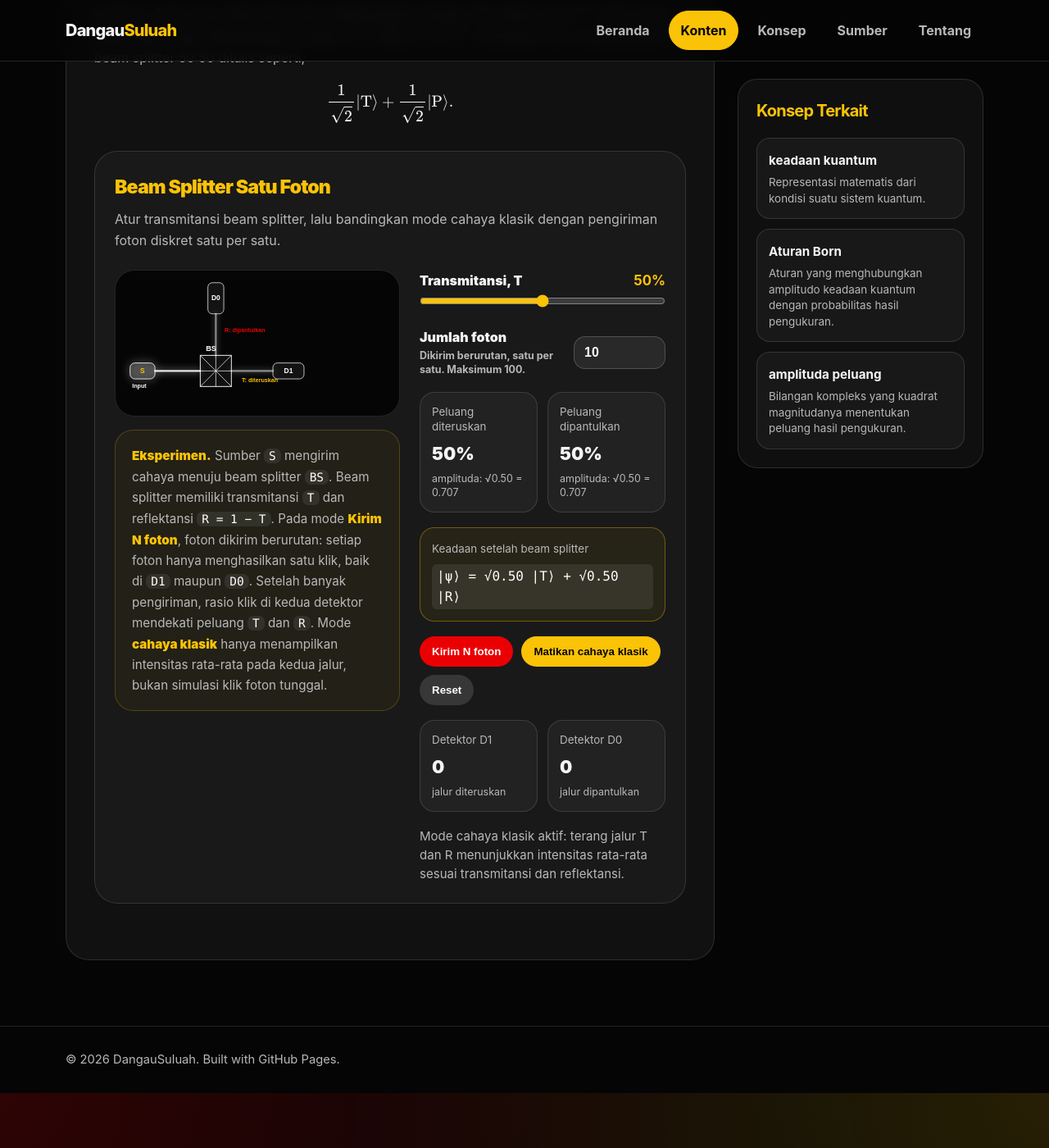
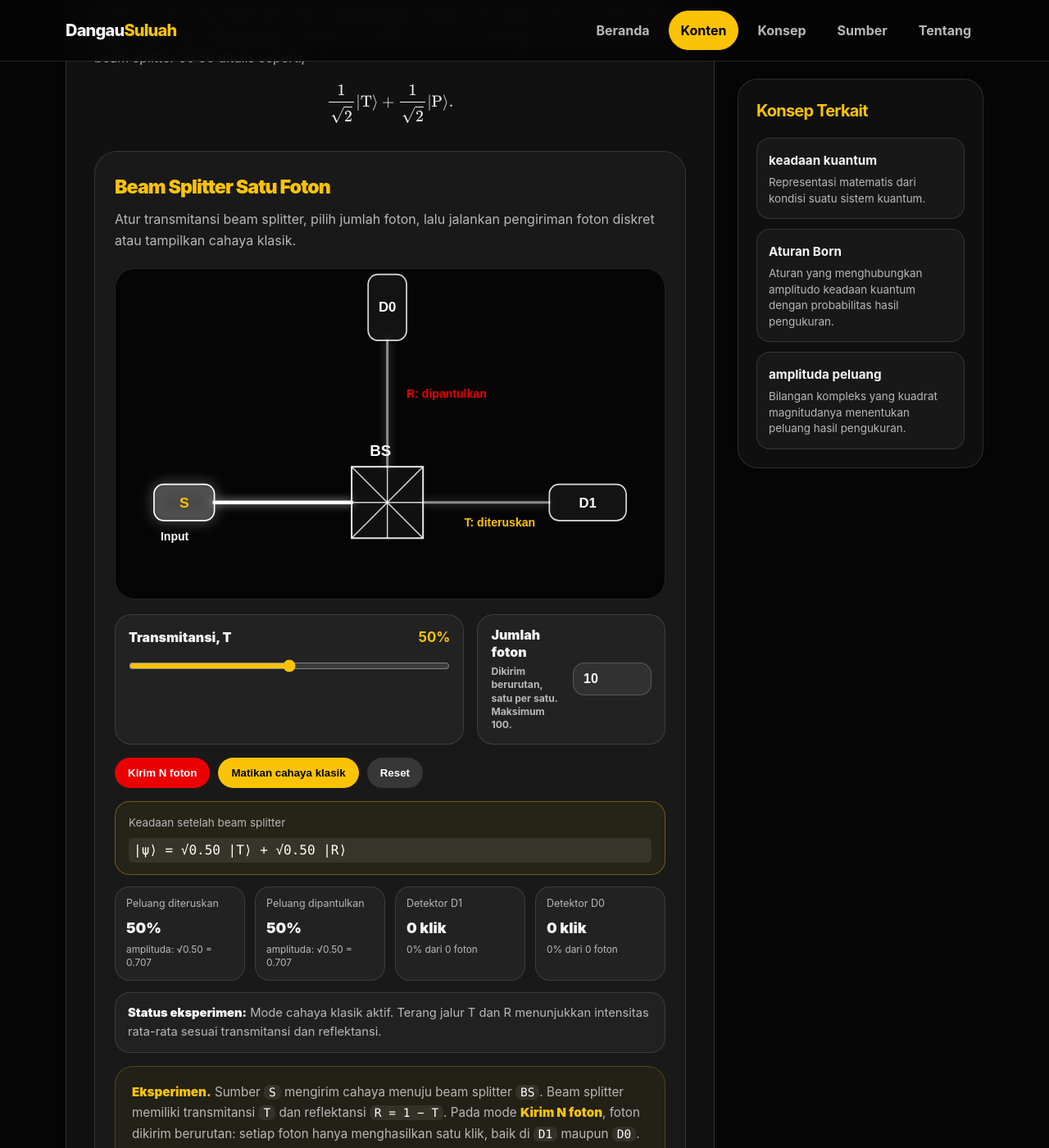
Before and after one commit to dangausuluah/dangausuluah.github.io, a Jekyll site: the page built from _contents/tentang-foton.md, in a window 1280 px wide and 1400 px high, scrolled down 1147 px. Shown: the whole window at 82% size. Built offline with Jekyll 4.4.1, drawn with Linux system fonts in a browser that asks for light colours.

Commit message:
Update single-beam-splitter-demo.html

```diff
--- a/_includes/single-beam-splitter-demo.html
+++ b/_includes/single-beam-splitter-demo.html
@@ -12,7 +12,7 @@
     }
 
     .sbs-header {
-      margin-bottom: 22px;
+      margin-bottom: 20px;
     }
 
     .sbs-header h2 {
@@ -26,19 +26,7 @@
       margin: 0;
       color: var(--muted, #bdbdbd);
       line-height: 1.6;
-      max-width: 850px;
-    }
-
-    .sbs-panel {
-      display: grid;
-      grid-template-columns: minmax(0, 1.45fr) minmax(300px, 0.75fr);
-      gap: 24px;
-      align-items: start;
-    }
-
-    .sbs-left-column {
-      display: grid;
-      gap: 16px;
+      max-width: 900px;
     }
 
     .sbs-stage {
@@ -46,6 +34,7 @@
       border-radius: 24px;
       background: #050505;
       overflow: hidden;
+      margin-bottom: 18px;
     }
 
     .sbs-svg {
@@ -56,28 +45,28 @@
 
     .sbs-label {
       fill: #ffffff;
-      font-size: 22px;
+      font-size: 28px;
       font-weight: 900;
       font-family: Arial, sans-serif;
     }
 
     .sbs-label-small {
       fill: #ffffff;
-      font-size: 17px;
+      font-size: 21px;
       font-weight: 800;
       font-family: Arial, sans-serif;
     }
 
     .sbs-label-red {
       fill: #EA0003;
-      font-size: 17px;
+      font-size: 21px;
       font-weight: 900;
       font-family: Arial, sans-serif;
     }
 
     .sbs-label-yellow {
       fill: #FBC306;
-      font-size: 17px;
+      font-size: 21px;
       font-weight: 900;
       font-family: Arial, sans-serif;
     }
@@ -88,7 +77,7 @@
       transition: opacity 0.2s ease, stroke-width 0.2s ease, filter 0.2s ease;
     }
 
-    /* All optical paths are white. Red/yellow are only annotation colors. */
+    /* Optical paths are white. Red/yellow are only annotation colors. */
     .sbs-input-path,
     .sbs-path-t,
     .sbs-path-r {
@@ -102,27 +91,32 @@
       opacity: 0.45;
     }
 
-    /* Classical-light mode: white glow represents average optical intensity. */
+    /*
+      Classical-light mode:
+      - input beam is the reference maximum
+      - output beam opacity/width never exceeds the input beam
+      - glow is white, same optical color as the source
+    */
     .sbs-demo.classical-mode .sbs-input-path {
-      opacity: 0.9;
-      stroke-width: 5;
-      filter: drop-shadow(0 0 10px rgba(255,255,255,0.75));
+      opacity: 1;
+      stroke-width: 7;
+      filter: drop-shadow(0 0 8px rgba(255,255,255,0.72));
     }
 
     .sbs-demo.classical-mode .sbs-path-t,
     .sbs-demo.classical-mode .sbs-path-r {
-      filter: drop-shadow(0 0 9px rgba(255,255,255,0.78));
+      filter: drop-shadow(0 0 8px rgba(255,255,255,0.72));
     }
 
     .sbs-source rect {
       fill: rgba(255,255,255,0.055);
-      stroke: rgba(255,255,255,0.88);
-      stroke-width: 2;
+      stroke: rgba(255,255,255,0.9);
+      stroke-width: 2.5;
     }
 
     .sbs-source text {
       fill: #ffffff;
-      font-size: 20px;
+      font-size: 26px;
       font-weight: 900;
       font-family: Arial, sans-serif;
     }
@@ -131,7 +125,7 @@
     .sbs-demo.classical-mode .sbs-source rect {
       stroke: #ffffff;
       fill: rgba(255,255,255,0.16);
-      filter: drop-shadow(0 0 14px #ffffff);
+      filter: drop-shadow(0 0 12px rgba(255,255,255,0.86));
     }
 
     .sbs-source.active text,
@@ -141,24 +135,24 @@
 
     .sbs-beam-splitter rect {
       fill: rgba(255,255,255,0.045);
-      stroke: rgba(255,255,255,0.88);
-      stroke-width: 2.5;
+      stroke: rgba(255,255,255,0.9);
+      stroke-width: 3;
     }
 
     .sbs-beam-splitter line {
       stroke: rgba(255,255,255,0.82);
-      stroke-width: 2;
+      stroke-width: 2.2;
     }
 
     .sbs-detector rect {
       fill: rgba(255,255,255,0.055);
-      stroke: rgba(255,255,255,0.85);
-      stroke-width: 2;
+      stroke: rgba(255,255,255,0.86);
+      stroke-width: 2.5;
     }
 
     .sbs-detector text {
       fill: #ffffff;
-      font-size: 20px;
+      font-size: 25px;
       font-weight: 900;
       font-family: Arial, sans-serif;
     }
@@ -169,9 +163,18 @@
       filter: drop-shadow(0 0 12px #FBC306);
     }
 
-    .sbs-controls {
+    .sbs-parameter-grid {
       display: grid;
-      gap: 18px;
+      grid-template-columns: minmax(0, 1.3fr) minmax(220px, 0.7fr);
+      gap: 16px;
+      margin-bottom: 16px;
+    }
+
+    .sbs-parameter-box {
+      border: 1px solid var(--border, rgba(255,255,255,0.14));
+      border-radius: 20px;
+      padding: 14px 16px;
+      background: rgba(255,255,255,0.045);
     }
 
     .sbs-slider-head {
@@ -181,6 +184,7 @@
       gap: 14px;
       color: var(--text, #ffffff);
       font-weight: 900;
+      margin-bottom: 10px;
     }
 
     .sbs-slider-head strong {
@@ -195,7 +199,7 @@
 
     .sbs-number-row {
       display: grid;
-      grid-template-columns: 1fr 112px;
+      grid-template-columns: minmax(0, 1fr) 96px;
       gap: 12px;
       align-items: center;
     }
@@ -211,7 +215,7 @@
       margin-top: 4px;
       color: var(--muted, #bdbdbd);
       font-weight: 700;
-      font-size: 0.78rem;
+      font-size: 0.76rem;
     }
 
     .sbs-number-input {
@@ -226,75 +230,17 @@
       font-size: 1rem;
     }
 
-    .sbs-card-grid {
-      display: grid;
-      grid-template-columns: 1fr 1fr;
-      gap: 12px;
-    }
-
-    .sbs-card {
-      border: 1px solid var(--border, rgba(255,255,255,0.14));
-      border-radius: 18px;
-      padding: 14px;
-      background: rgba(255,255,255,0.045);
-    }
-
-    .sbs-card span {
-      display: block;
-      color: var(--muted, #bdbdbd);
-      font-size: 0.84rem;
-      margin-bottom: 7px;
-      line-height: 1.35;
-    }
-
-    .sbs-card strong {
-      display: block;
-      color: var(--text, #ffffff);
-      font-size: 1.35rem;
-      font-weight: 900;
-      margin-bottom: 4px;
-    }
-
-    .sbs-card small {
-      display: block;
-      color: var(--muted, #bdbdbd);
-      font-size: 0.78rem;
-      line-height: 1.35;
-    }
-
-    .sbs-state-box {
-      border: 1px solid rgba(251,195,6,0.35);
-      border-radius: 18px;
-      padding: 14px;
-      background: rgba(251,195,6,0.06);
-    }
-
-    .sbs-state-box span {
-      display: block;
-      color: var(--muted, #bdbdbd);
-      font-size: 0.84rem;
-      margin-bottom: 8px;
-    }
-
-    .sbs-state-box code {
-      display: block;
-      color: #ffffff;
-      font-size: 1rem;
-      line-height: 1.6;
-      white-space: normal;
-      font-family: "Consolas", "Courier New", monospace;
-    }
-
     .sbs-buttons {
       display: flex;
       flex-wrap: wrap;
       gap: 10px;
+      margin-bottom: 16px;
     }
 
     .sbs-buttons button {
       border: 0;
       border-radius: 999px;
-      padding: 11px 15px;
+      padding: 11px 16px;
       font-weight: 900;
       cursor: pointer;
       transition: 0.2s ease;
@@ -327,11 +273,81 @@
       color: #ffffff;
     }
 
-    .sbs-result {
+    .sbs-state-box {
+      border: 1px solid rgba(251,195,6,0.35);
+      border-radius: 18px;
+      padding: 14px 16px;
+      background: rgba(251,195,6,0.06);
+      margin-bottom: 14px;
+    }
+
+    .sbs-state-box span {
+      display: block;
+      color: var(--muted, #bdbdbd);
+      font-size: 0.84rem;
+      margin-bottom: 8px;
+    }
+
+    .sbs-state-box code {
+      display: block;
+      color: #ffffff;
+      font-size: 1rem;
+      line-height: 1.6;
+      white-space: normal;
+      font-family: "Consolas", "Courier New", monospace;
+    }
+
+    .sbs-card-grid {
+      display: grid;
+      grid-template-columns: repeat(4, minmax(0, 1fr));
+      gap: 12px;
+      margin-bottom: 14px;
+    }
+
+    .sbs-card {
+      border: 1px solid var(--border, rgba(255,255,255,0.14));
+      border-radius: 18px;
+      padding: 12px 13px;
+      background: rgba(255,255,255,0.045);
+    }
+
+    .sbs-card span {
+      display: block;
+      color: var(--muted, #bdbdbd);
+      font-size: 0.78rem;
+      margin-bottom: 7px;
+      line-height: 1.35;
+    }
+
+    .sbs-card strong {
+      display: block;
+      color: var(--text, #ffffff);
+      font-size: 1.12rem;
+      font-weight: 900;
+      margin-bottom: 4px;
+    }
+
+    .sbs-card small {
+      display: block;
+      color: var(--muted, #bdbdbd);
+      font-size: 0.74rem;
+      line-height: 1.35;
+    }
+
+    .sbs-status {
+      border: 1px solid rgba(255,255,255,0.12);
+      border-radius: 18px;
+      padding: 13px 15px;
+      background: rgba(255,255,255,0.035);
       color: var(--muted, #bdbdbd);
       line-height: 1.55;
-      font-size: 0.94rem;
-      margin: 0;
+      font-size: 0.92rem;
+      margin-bottom: 16px;
+    }
+
+    .sbs-status strong {
+      color: #ffffff;
+      font-weight: 900;
     }
 
     .sbs-caption {
@@ -359,17 +375,35 @@
     }
 
     @media (max-width: 920px) {
-      .sbs-panel {
+      .sbs-parameter-grid {
         grid-template-columns: 1fr;
       }
 
+      .sbs-card-grid {
+        grid-template-columns: repeat(2, minmax(0, 1fr));
+      }
+
       .sbs-label {
-        font-size: 19px;
+        font-size: 24px;
       }
 
       .sbs-label-red,
       .sbs-label-yellow {
-        font-size: 15px;
+        font-size: 18px;
+      }
+    }
+
+    @media (max-width: 560px) {
+      .sbs-demo {
+        padding: 18px;
+      }
+
+      .sbs-card-grid {
+        grid-template-columns: 1fr;
+      }
+
+      .sbs-buttons button {
+        width: 100%;
       }
     }
   </style>
@@ -377,84 +411,78 @@
   <div class="sbs-header">
     <h2>Beam Splitter Satu Foton</h2>
     <p>
-      Atur transmitansi beam splitter, lalu bandingkan mode cahaya klasik dengan pengiriman foton diskret satu per satu.
+      Atur transmitansi beam splitter, pilih jumlah foton, lalu jalankan pengiriman foton diskret atau tampilkan cahaya klasik.
     </p>
   </div>
 
-  <div class="sbs-panel">
-    <div class="sbs-left-column">
   <div class="sbs-stage">
-        <svg class="sbs-svg" viewBox="0 0 820 420" role="img" aria-label="Beam splitter dengan sumber dan dua detektor">
+    <svg class="sbs-svg" viewBox="0 0 1000 600" role="img" aria-label="Beam splitter dengan sumber dan dua detektor">
+      <!-- Source -->
       <g class="sbs-source" data-source>
-            <rect x="42" y="267" width="72" height="46" rx="14"></rect>
-            <text x="78" y="296" text-anchor="middle">S</text>
+        <rect x="70" y="392" width="110" height="66" rx="18"></rect>
+        <text x="125" y="434" text-anchor="middle">S</text>
       </g>
-          <text x="48" y="340" class="sbs-label-small">Input</text>
+      <text x="82" y="494" class="sbs-label-small">Input</text>
 
+      <!-- Input path aligned to beam-splitter midpoint -->
       <line
-            x1="114"
-            y1="290"
-            x2="245"
-            y2="290"
+        x1="180"
+        y1="425"
+        x2="430"
+        y2="425"
         class="sbs-path sbs-input-path"
         data-input-path
       ></line>
 
+      <!-- Beam splitter -->
       <g class="sbs-beam-splitter">
-            <rect x="245" y="245" width="90" height="90"></rect>
-            <line x1="245" y1="335" x2="335" y2="245"></line>
-            <line x1="245" y1="245" x2="335" y2="335"></line>
-            <line x1="245" y1="290" x2="335" y2="290"></line>
-            <line x1="290" y1="245" x2="290" y2="335"></line>
+        <rect x="430" y="360" width="130" height="130"></rect>
+        <line x1="430" y1="490" x2="560" y2="360"></line>
+        <line x1="430" y1="360" x2="560" y2="490"></line>
+        <line x1="430" y1="425" x2="560" y2="425"></line>
+        <line x1="495" y1="360" x2="495" y2="490"></line>
       </g>
-          <text x="261" y="232" class="sbs-label">BS</text>
+      <text x="463" y="340" class="sbs-label">BS</text>
 
+      <!-- Equal-length output arms: 230 px each -->
       <line
-            x1="290"
-            y1="245"
-            x2="290"
-            y2="125"
+        x1="495"
+        y1="360"
+        x2="495"
+        y2="130"
         class="sbs-path sbs-path-r"
         data-path-r
       ></line>
 
       <line
-            x1="335"
-            y1="290"
-            x2="455"
-            y2="290"
+        x1="560"
+        y1="425"
+        x2="790"
+        y2="425"
         class="sbs-path sbs-path-t"
         data-path-t
       ></line>
 
-          <text x="315" y="178" class="sbs-label-red">R: dipantulkan</text>
-          <text x="365" y="323" class="sbs-label-yellow">T: diteruskan</text>
+      <!-- Path labels -->
+      <text x="530" y="235" class="sbs-label-red">R: dipantulkan</text>
+      <text x="635" y="468" class="sbs-label-yellow">T: diteruskan</text>
 
+      <!-- Detector D0: elongated along vertical path -->
       <g class="sbs-detector" data-detector="R">
-            <rect x="267" y="35" width="46" height="90" rx="13"></rect>
-            <text x="290" y="86" text-anchor="middle">D0</text>
+        <rect x="460" y="10" width="70" height="120" rx="18"></rect>
+        <text x="495" y="78" text-anchor="middle">D0</text>
       </g>
 
+      <!-- Detector D1: elongated along horizontal path -->
       <g class="sbs-detector" data-detector="T">
-            <rect x="455" y="267" width="90" height="46" rx="13"></rect>
-            <text x="500" y="296" text-anchor="middle">D1</text>
+        <rect x="790" y="392" width="140" height="66" rx="18"></rect>
+        <text x="860" y="434" text-anchor="middle">D1</text>
       </g>
     </svg>
   </div>
 
-      <div class="sbs-caption">
-        <strong>Eksperimen.</strong>
-        Sumber <code>S</code> mengirim cahaya menuju beam splitter <code>BS</code>.
-        Beam splitter memiliki transmitansi <code>T</code> dan reflektansi <code>R = 1 − T</code>.
-        Pada mode <strong>Kirim N foton</strong>, foton dikirim berurutan: setiap foton hanya menghasilkan satu klik,
-        baik di <code>D1</code> maupun <code>D0</code>. Setelah banyak pengiriman, rasio klik di kedua detektor
-        mendekati peluang <code>T</code> dan <code>R</code>. Mode <strong>cahaya klasik</strong> hanya menampilkan
-        intensitas rata-rata pada kedua jalur, bukan simulasi klik foton tunggal.
-      </div>
-    </div>
-
-    <div class="sbs-controls">
-      <div>
+  <div class="sbs-parameter-grid">
+    <div class="sbs-parameter-box">
       <div class="sbs-slider-head">
         <span>Transmitansi, T</span>
         <strong><span data-t-value>{{ initial_T }}</span>%</strong>
@@ -471,6 +499,7 @@
       />
     </div>
 
+    <div class="sbs-parameter-box">
       <div class="sbs-number-row">
         <div class="sbs-number-label">
           Jumlah foton
@@ -487,6 +516,19 @@
           data-photon-number
         />
       </div>
+    </div>
+  </div>
+
+  <div class="sbs-buttons">
+    <button type="button" data-send-n>Kirim N foton</button>
+    <button type="button" data-classical-mode>Matikan cahaya klasik</button>
+    <button type="button" data-reset>Reset</button>
+  </div>
+
+  <div class="sbs-state-box">
+    <span>Keadaan setelah beam splitter</span>
+    <code data-state-text>|ψ⟩ = √0.50 |T⟩ + √0.50 |R⟩</code>
+  </div>
 
   <div class="sbs-card-grid">
     <div class="sbs-card">
@@ -500,37 +542,33 @@
       <strong data-p-r>50%</strong>
       <small data-amp-r>amplituda: √0.50 = 0.707</small>
     </div>
-      </div>
 
-      <div class="sbs-state-box">
-        <span>Keadaan setelah beam splitter</span>
-        <code data-state-text>|ψ⟩ = √0.50 |T⟩ + √0.50 |R⟩</code>
-      </div>
-
-      <div class="sbs-buttons">
-        <button type="button" data-send-n>Kirim N foton</button>
-        <button type="button" data-classical-mode>Matikan cahaya klasik</button>
-        <button type="button" data-reset>Reset</button>
-      </div>
-
-      <div class="sbs-card-grid">
     <div class="sbs-card">
       <span>Detektor D1</span>
-          <strong data-count-t>0</strong>
-          <small>jalur diteruskan</small>
+      <strong data-count-t>0 klik</strong>
+      <small data-obs-t>0% dari 0 foton</small>
     </div>
 
     <div class="sbs-card">
       <span>Detektor D0</span>
-          <strong data-count-r>0</strong>
-          <small>jalur dipantulkan</small>
+      <strong data-count-r>0 klik</strong>
+      <small data-obs-r>0% dari 0 foton</small>
     </div>
   </div>
 
-      <p class="sbs-result" data-result>
-        Mode cahaya klasik aktif: terang jalur T dan R menunjukkan intensitas rata-rata sesuai transmitansi dan reflektansi.
-      </p>
+  <div class="sbs-status" data-status>
+    <strong>Status eksperimen:</strong>
+    Mode cahaya klasik aktif. Terang jalur T dan R menunjukkan intensitas rata-rata sesuai transmitansi dan reflektansi.
   </div>
+
+  <div class="sbs-caption">
+    <strong>Eksperimen.</strong>
+    Sumber <code>S</code> mengirim cahaya menuju beam splitter <code>BS</code>.
+    Beam splitter memiliki transmitansi <code>T</code> dan reflektansi <code>R = 1 − T</code>.
+    Pada mode <strong>Kirim N foton</strong>, foton dikirim berurutan: setiap foton hanya menghasilkan satu klik,
+    baik di <code>D1</code> maupun <code>D0</code>. Setelah banyak pengiriman, rasio klik di kedua detektor
+    mendekati peluang <code>T</code> dan <code>R</code>. Mode <strong>cahaya klasik</strong> hanya menampilkan
+    intensitas rata-rata pada kedua jalur, bukan simulasi klik foton tunggal.
   </div>
 
   <script>
@@ -550,7 +588,9 @@
         const stateText = demo.querySelector("[data-state-text]");
         const countTEl = demo.querySelector("[data-count-t]");
         const countREl = demo.querySelector("[data-count-r]");
-        const resultEl = demo.querySelector("[data-result]");
+        const obsTEl = demo.querySelector("[data-obs-t]");
+        const obsREl = demo.querySelector("[data-obs-r]");
+        const statusEl = demo.querySelector("[data-status]");
 
         const source = demo.querySelector("[data-source]");
         const detectorT = demo.querySelector('[data-detector="T"]');
@@ -597,6 +637,24 @@
           return n;
         }
 
+        function updateDetectorCards() {
+          const total = countT + countR;
+          const observedT = total > 0 ? Math.round((countT / total) * 100) : 0;
+          const observedR = total > 0 ? Math.round((countR / total) * 100) : 0;
+
+          countTEl.textContent = `${countT} klik`;
+          countREl.textContent = `${countR} klik`;
+
+          obsTEl.textContent = `${observedT}% dari ${total} foton`;
+          obsREl.textContent = `${observedR}% dari ${total} foton`;
+        }
+
+        function clearCounts() {
+          countT = 0;
+          countR = 0;
+          updateDetectorCards();
+        }
+
         function updateDisplay() {
           const T = getT();
           const R = getR();
@@ -682,8 +743,8 @@
           clearEventFlash();
 
           source.classList.add("active");
-          resultEl.textContent =
-            `Mengirim foton ${index} dari ${totalToSend}. Mode cahaya klasik dimatikan.`;
+          statusEl.innerHTML =
+            `<strong>Status eksperimen:</strong> Mengirim foton ${index} dari ${totalToSend}. Mode cahaya klasik dimatikan.`;
 
           await delay(260);
 
@@ -694,13 +755,13 @@
           if (detector === "T") {
             detectorT.classList.add("active");
             addCount("T");
-            resultEl.textContent =
-              `Foton ${index}/${totalToSend}: klik di D1. Peluang teoritis: T = ${T}%, R = ${R}%.`;
+            statusEl.innerHTML =
+              `<strong>Status eksperimen:</strong> Foton ${index}/${totalToSend}: klik di D1. Peluang teoritis: T = ${T}%, R = ${R}%.`;
           } else {
             detectorR.classList.add("active");
             addCount("R");
-            resultEl.textContent =
-              `Foton ${index}/${totalToSend}: klik di D0. Peluang teoritis: T = ${T}%, R = ${R}%.`;
+            statusEl.innerHTML =
+              `<strong>Status eksperimen:</strong> Foton ${index}/${totalToSend}: klik di D0. Peluang teoritis: T = ${T}%, R = ${R}%.`;
           }
 
           await delay(420);
@@ -729,8 +790,8 @@
 
           clearEventFlash();
 
-          resultEl.textContent =
-            `Selesai mengirim ${totalToSend} foton secara berurutan. ${observedText()} ` +
+          statusEl.innerHTML =
+            `<strong>Status eksperimen:</strong> Selesai mengirim ${totalToSend} foton secara berurutan. ${observedText()} ` +
             `Jika jumlah foton diperbesar, rasio klik akan makin mendekati peluang teoritis.`;
 
           setControlsDisabled(false);
@@ -746,11 +807,11 @@
           classicalBtn.textContent = classicalMode ? "Matikan cahaya klasik" : "Tampilkan cahaya klasik";
 
           if (classicalMode) {
-            resultEl.textContent =
-              "Mode cahaya klasik aktif: terang jalur T dan R menunjukkan intensitas rata-rata sesuai transmitansi dan reflektansi.";
+            statusEl.innerHTML =
+              `<strong>Status eksperimen:</strong> Mode cahaya klasik aktif. Terang jalur T dan R menunjukkan intensitas rata-rata sesuai transmitansi dan reflektansi.`;
           } else {
-            resultEl.textContent =
-              "Mode cahaya klasik dimatikan. Mode ini tidak menampilkan berkas kontinu.";
+            statusEl.innerHTML =
+              `<strong>Status eksperimen:</strong> Mode cahaya klasik dimatikan. Mode ini tidak menampilkan berkas kontinu.`;
           }
 
           clearEventFlash();
@@ -758,24 +819,28 @@
         }
 
         function reset() {
-          countT = 0;
-          countR = 0;
+          clearCounts();
           classicalMode = true;
-
-          countTEl.textContent = "0";
-          countREl.textContent = "0";
 
           demo.classList.add("classical-mode");
           classicalBtn.textContent = "Matikan cahaya klasik";
           clearEventFlash();
 
-          resultEl.textContent =
-            "Mode cahaya klasik aktif: terang jalur T dan R menunjukkan intensitas rata-rata sesuai transmitansi dan reflektansi.";
+          statusEl.innerHTML =
+            `<strong>Status eksperimen:</strong> Mode cahaya klasik aktif. Terang jalur T dan R menunjukkan intensitas rata-rata sesuai transmitansi dan reflektansi.`;
 
           updateDisplay();
         }
 
-        slider.addEventListener("input", updateDisplay);
+        slider.addEventListener("input", function () {
+          updateDisplay();
+
+          if (countT + countR > 0) {
+            clearCounts();
+            statusEl.innerHTML =
+              `<strong>Status eksperimen:</strong> Transmitansi diubah. Hitungan detektor direset agar tidak mencampur data dari pengaturan berbeda.`;
+          }
+        });
 
         photonNumberInput.addEventListener("change", function () {
           photonNumberInput.value = clampPhotonNumber(photonNumberInput.value);
```
Also changed, not shown: other parts of _includes/single-beam-splitter-demo.html (+7 -4 lines). Lines whose indentation alone changed are shown as unchanged.
